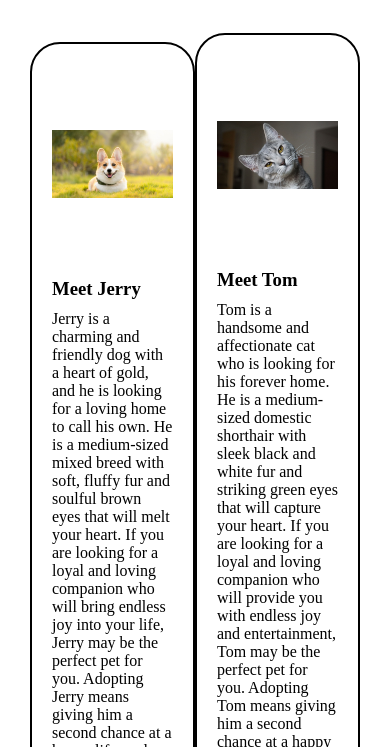
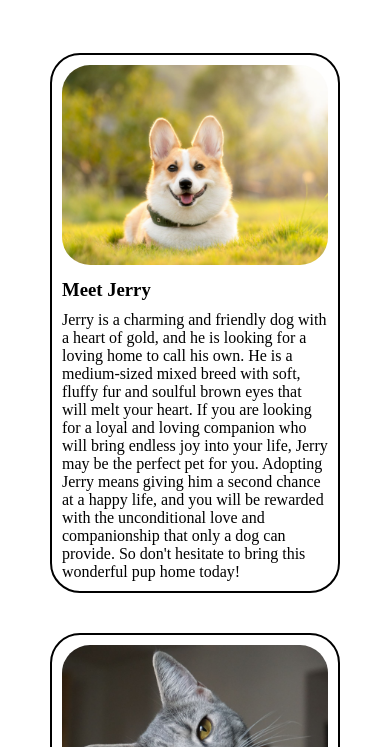
Before and after one commit to lambodarbag/Pet-Adoption, a plain HTML site: page index.html in a window 390 px wide. Shown: the part 97-844 px from the top of the page. Drawn offline with Linux system fonts and the light colour scheme.

Commit message:
Resposiveness Updated

```diff
--- a/Style.css
+++ b/Style.css
@@ -26,8 +26,9 @@ body {
     width: 400px;
     border: 2px solid black;
     border-radius: 30px;
-    padding: 20px;
+    padding: 10px;
     transition: 0.5s;
+    margin: 20px;
 }
 
 .card:hover {
@@ -38,10 +39,17 @@ body {
 .card img {
     width: 100%;
     height: 200px;
-    object-fit: scale-down;
+    object-fit: cover;
     border-radius: 28px;
 }
 
 .card h3 {
     margin: 10px 0;
 }
+
+
+@media (max-width:765px) {
+    #pets {
+        flex-wrap: wrap;
+    }
+}
```
